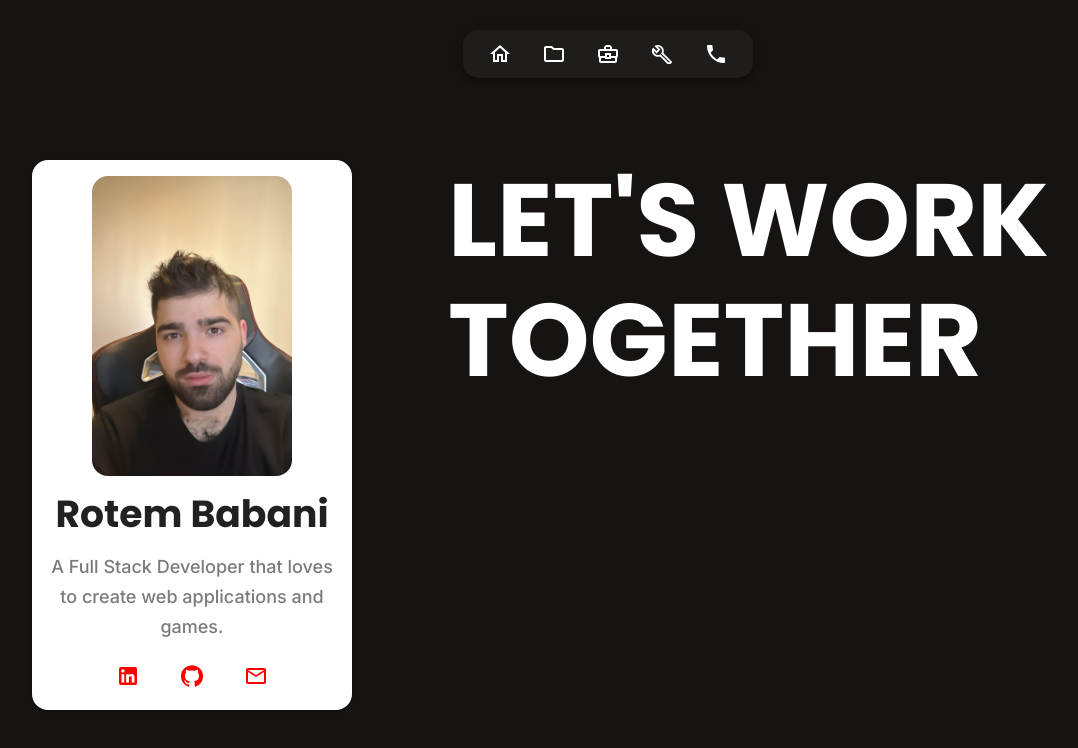
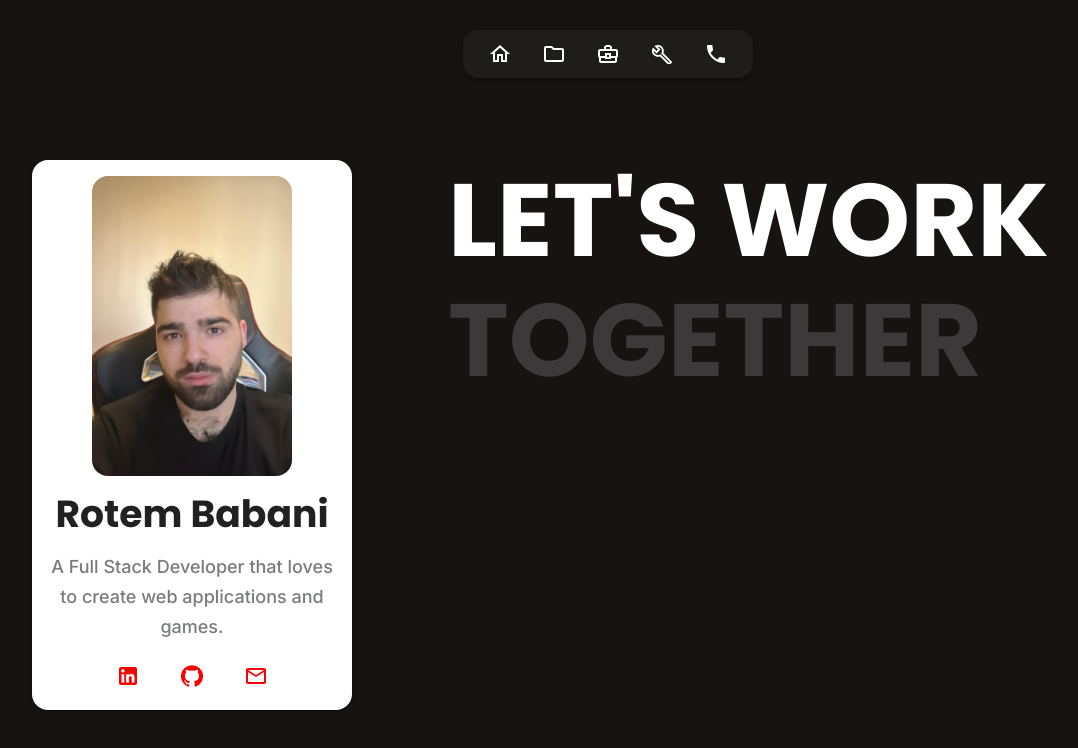
Before and after one commit to rotembab/resume-frontend, a React (Vite) app: page /contact in a window 1280 px wide. Shown: the top 748 px of the page, without its empty margins (32-1110 px from the left). Built offline with nearby package versions, Linux system fonts and the light colour scheme.

Commit message:
changed the folders hierarchy a bit

```diff
--- a/src/App.tsx
+++ b/src/App.tsx
@@ -8,7 +8,7 @@ import { ToolsPage } from './components/pages/tools/tools.page';
 import { DetailsCard } from './components/ui/details-card/details-card.component';
 import Grid from '@mui/material/Grid2';
 import { Container } from '@mui/material';
-import { ContactMe } from './components/ui/contact-me/contact-me.component';
+import { ContactMe } from './components/pages/contact-me/contact-me.component';
 
 export default function App() {
   return (
--- a/src/components/ui/contact-me/contact-me.component.tsx
+++ b/src/components/pages/contact-me/contact-me.component.tsx
@@ -1,5 +1,5 @@
 import Grid from '@mui/material/Grid2';
-import { SlideFadeTransition } from '../slide-fade-transition/slide-fade-transition-component';
+import { SlideFadeTransition } from '../../ui/slide-fade-transition/slide-fade-transition-component';
 import { Typography } from '@mui/material';
 import { useInView } from 'react-intersection-observer';
 import { useTranslation } from 'react-i18next';
@@ -26,7 +26,10 @@ export const ContactMe = () => {
           }}
         >
           <Grid container>
-            <Typography variant='h1'>{t('Contact.heading')}</Typography>
+            <Typography variant='h1'>{t('Contact.heading1')}</Typography>
+            <Typography color='headingDarkColor' variant='h1'>
+              {t('Contact.heading2')}
+            </Typography>
           </Grid>
         </SlideFadeTransition>
       )}
--- a/src/components/pages/home/home.page.tsx
+++ b/src/components/pages/home/home.page.tsx
@@ -1,5 +1,5 @@
 import { Box } from '@mui/material';
-import { ContactMe } from '../../ui/contact-me/contact-me.component';
+import { ContactMe } from '../contact-me/contact-me.component';
 import { HomeContent } from './home-content.component';
 import Grid from '@mui/material/Grid2';
 
--- a/src/lang/en.ts
+++ b/src/lang/en.ts
@@ -25,6 +25,7 @@ export const enTranslations = {
   },
   Contact: {
     title: 'Contact',
-    heading: "Let's Work Together",
+    heading1: "Let's Work",
+    heading2: 'Together',
   },
 };
```
